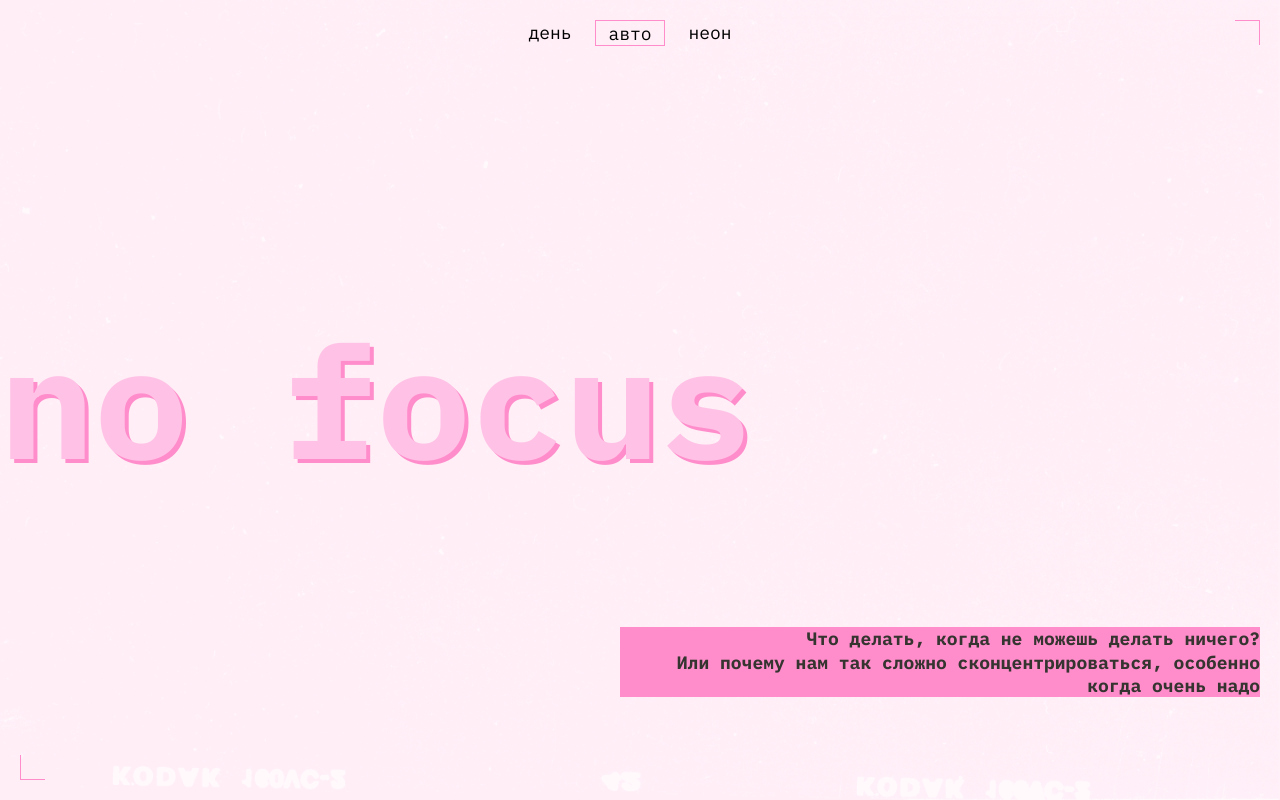
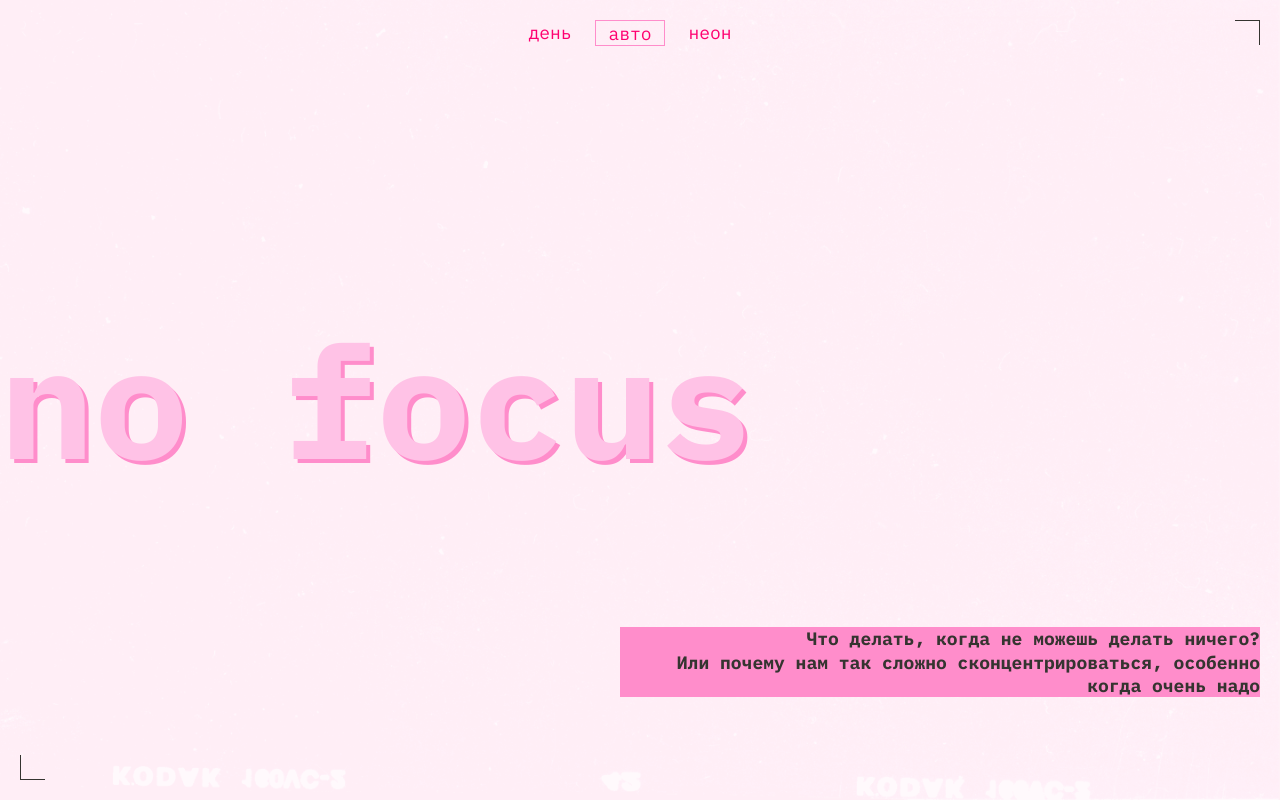
Before and after one commit to Zz3x3c/slozhno-sosredotochitsya-fd, a plain HTML site: page index.html in a window 1280 px wide. Shown: the top 800 px of the page. Drawn offline with Linux system fonts and the light colour scheme.

Commit message:
Update light.css

```diff
--- a/styles/light.css
+++ b/styles/light.css
@@ -1,19 +1,25 @@
 :root.theme-light {
+  --button-color: #353430;
+  --acccent-rgb: #32312D66;
   --h1-color: #ffc2e6;
   --bg-color: #fff1f7;
   --text-color: #353430;
-  --title-color: #ff8dcb;
+  --title-color: #353430;
   --accent-color: #ff8dcb;
   --bg-image: url("../images/cover-image-light.png");
+  --main-text-color: #353430;
 }
 
 @media (prefers-color-scheme: light) {
   :root {
+    --button-color: #FF0070;
+    --acccent-rgb: #32312D66;
     --h1-color: #ffc2e6;
     --bg-color: #fff1f7;
     --text-color: #353430;
-    --title-color: #ff8dcb;
+    --title-color: #353430;
     --accent-color: #ff8dcb;
     --bg-image: url("../images/cover-image-light.png");
+    --main-text-color: #353430;
   }
 }
```
